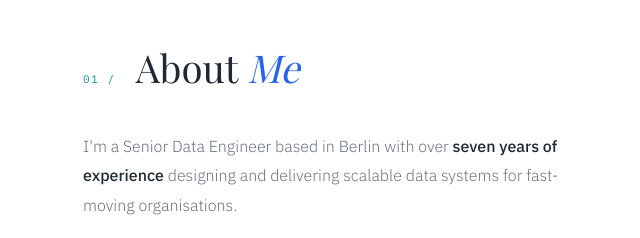
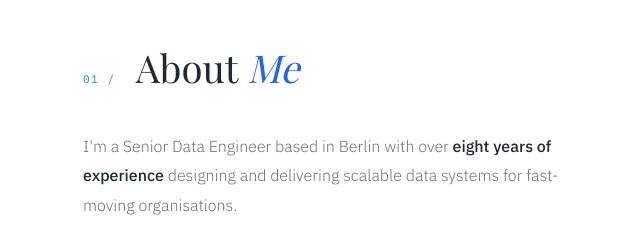
Before and after one commit to liaquat-iftikhar/liaquat-iftikhar.github.io, a plain HTML site: page index.html in a window 1280 px wide. Shown: the part 1040-1278 px from the top of the page, 23-663 px from the left. Drawn offline with nearby package versions, Linux system fonts and the light colour scheme; animation ran at ten frames a second; a web font is replaced by a local one.

Commit message:
changed seven to eight

```diff
--- a/index.html
+++ b/index.html
@@ -682,7 +682,7 @@
         <span class="section-num">01 /</span>
         <h2 class="section-title">About <em>Me</em></h2>
       </div>
-      <p class="about-text">I'm a Senior Data Engineer based in Berlin with over <strong>seven years of experience</strong> designing and delivering scalable data systems for fast-moving organisations.</p>
+      <p class="about-text">I'm a Senior Data Engineer based in Berlin with over <strong>eight years of experience</strong> designing and delivering scalable data systems for fast-moving organisations.</p>
       <p class="about-text">My work sits at the intersection of <strong>cloud infrastructure, data engineering, and business impact</strong>. Whether driving a 53% reduction in AWS costs at HelloFresh, processing terabyte-scale marketing datasets at Omio, or engineering financial data pipelines for global investment operations — I bring the same focus: clean architecture, measurable results, and systems built to last.</p>
       <p class="about-text">I thrive in cross-functional environments, translating complex technical requirements into solutions that stakeholders can actually use and trust.</p>
       <div class="about-links">
```
